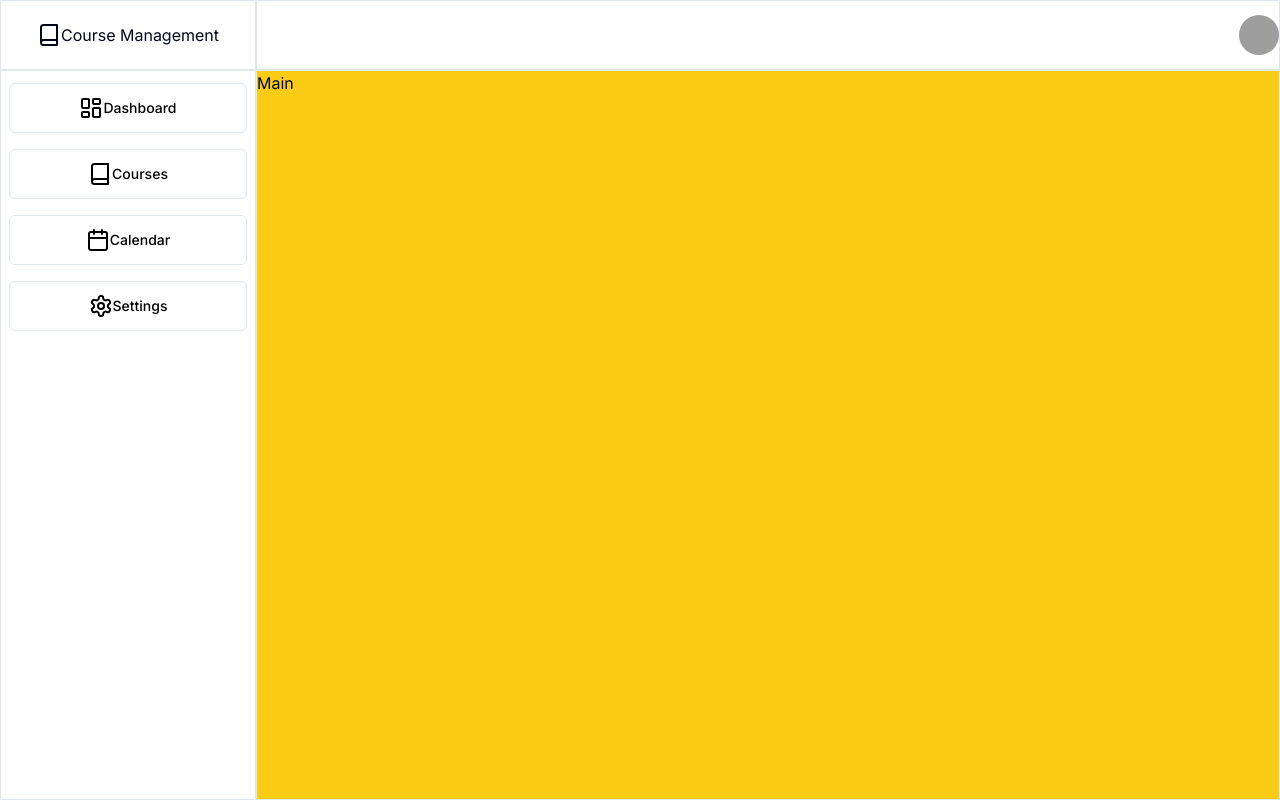
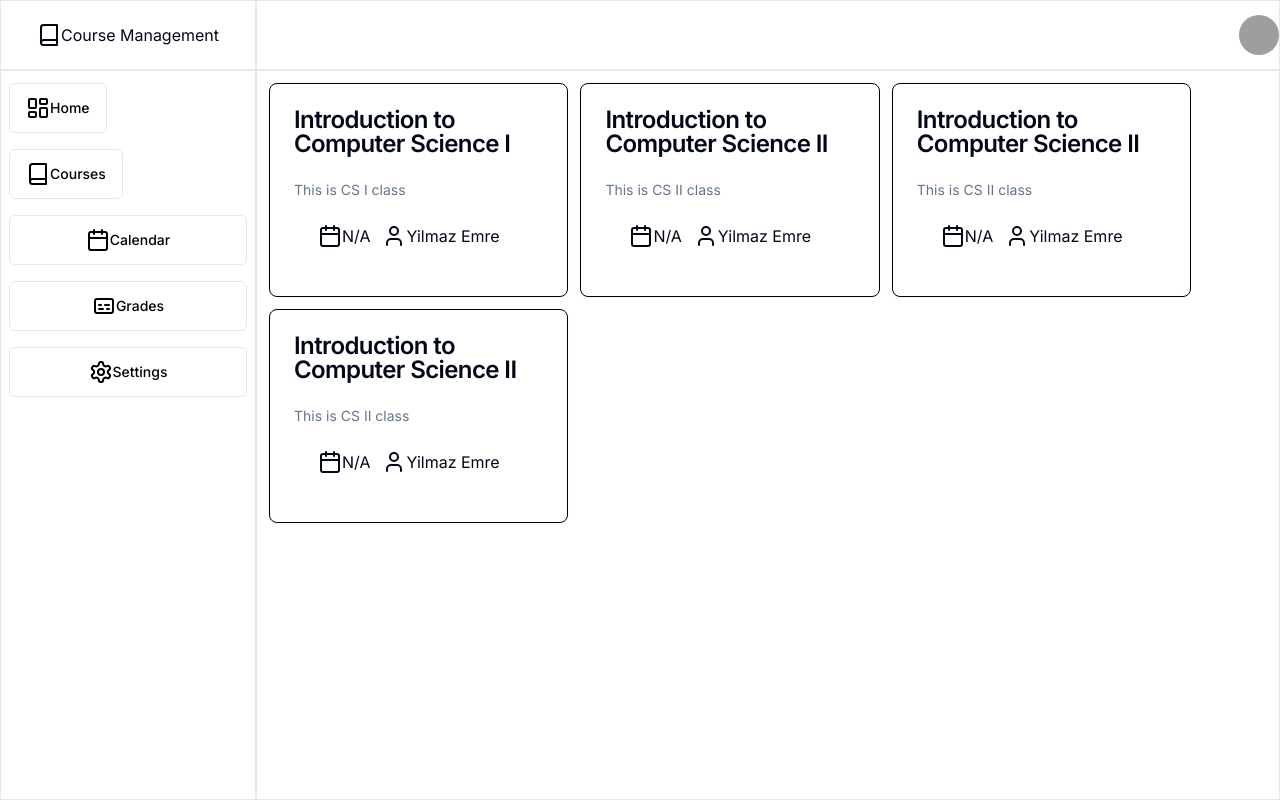
Before and after one commit to n2ai/CourseManagement-NEXT, a Next.js app in the folder coursemanagement/: page /profile/1 in a window 1280 px wide. Built offline with nearby package versions, Linux system fonts and the light colour scheme; no server answers; grey boxes are pictures that could not be loaded.

Commit message:
workin on navgiation

```diff
--- a/coursemanagement/src/app/profile/[id]/layout.tsx
+++ b/coursemanagement/src/app/profile/[id]/layout.tsx
@@ -72,8 +72,8 @@ export default function ProfileLayout({children,params}:LayoutProps){
                 <SideNav/>
             </div>
 
-            <div className="border w-full bg-yellow-400">
-                Main
+            <div className="border w-ful">
+                {children}
             </div>
         </div>
     )
--- a/coursemanagement/src/app/profile/[id]/page.tsx
+++ b/coursemanagement/src/app/profile/[id]/page.tsx
@@ -11,47 +11,91 @@ import {
     NavigationMenuList,
     NavigationMenuTrigger,
     NavigationMenuViewport,
-  } from "@/components/ui/navigation-menu"
+} from "@/components/ui/navigation-menu";
+import { Calendar, User } from "lucide-react";
+import {
+  Card,
+  CardContent,
+  CardDescription,
+  CardFooter,
+  CardHeader,
+  CardTitle,
+} from "@/components/ui/card";
+
+interface ICourseCards{
+  title:string,
+  CRN:string,
+  professor:string,
+  descriptions:string,
+  schedule:string,
+}
+
+const courseCards:ICourseCards[] = [
+  {title:'Introduction to Computer Science I',
+    CRN: 'CS1301',
+    professor:'Yilmaz Emre',
+    descriptions:'This is CS I class',
+    schedule:'N/A'
+  },{
+    title:'Introduction to Computer Science II',
+    CRN: 'CS1302',
+    professor:'Yilmaz Emre',
+    descriptions:'This is CS II class',
+    schedule:'N/A'
+  },{
+    title:'Introduction to Computer Science II',
+    CRN: 'CS1302',
+    professor:'Yilmaz Emre',
+    descriptions:'This is CS II class',
+    schedule:'N/A'
+  },{
+    title:'Introduction to Computer Science II',
+    CRN: 'CS1302',
+    professor:'Yilmaz Emre',
+    descriptions:'This is CS II class',
+    schedule:'N/A'
+  }
+]
 
 
 export default function Profile({params}:{params:{id:number}}){
 
     const [render,setRender] = useState<boolean>(false);
-    // const userId:number = params.id;
-    // const cookies = Cookies.get();
-    // const jwt:string = cookies?.jwt;
+
+    const courseCardsList = courseCards.map((course,index)=>{
+      return(
+        <Card key={index} className="border border-black sm:w-[30%]">
+          <CardHeader>
+            <CardTitle>
+              {`${course.title}`}
+            </CardTitle>
+          </CardHeader>
+          <CardContent>
+            <CardDescription>
+              {course.descriptions}
+            </CardDescription>
+          </CardContent>
+          <CardFooter>
+            <CardContent className="flex gap-3">
+              <div className="flex">
+                <Calendar />
+                <p>{course.schedule}</p>
+              </div>
+              <div className="flex">
+                <User />
+                <p>{course.professor}</p>
+              </div>
+            </CardContent>
+          </CardFooter>
+        </Card>
+      )
+    })
 
 
-    // useEffect(()=>{
-    //     const fetchData = async ()=>{
-    //         const res = await fetch('http://localhost:3000/api/profileVerify',{
-    //             method:'POST',
-    //             headers:{
-    //                 'Content-Type':'application/json'
-    //             },
-    //             body:JSON.stringify({userId:userId})
-    //         })
-
-    //         const status:number = res.status
-
-    //         if(status === 200){
-    //             setRender(true);
-    //         }else{
-    //             setRender(false);
-    //         }
-    //     }
-
-    //     fetchData();
-    // })
-
-    if(!render) return null;
-
-    //Get Data
 
     return(
-
-       <div>
-        This is home
+       <div className="flex p-3 gap-3 flex-wrap">
+          {courseCardsList}
        </div>
     )
 }
--- a/coursemanagement/src/components/ui/sidenav.tsx
+++ b/coursemanagement/src/components/ui/sidenav.tsx
@@ -1,18 +1,40 @@
 'use client';
 import { Button } from "./button";
-import { LayoutDashboard,Book,Calendar, Settings } from "lucide-react";
-export function SideNav (){
+import { usePathname } from 'next/navigation'
+import Link from "next/link";
+import { LayoutDashboard,Book,Calendar, Settings,Captions } from "lucide-react";
+
+interface ISideNavProps{
+    id:string
+}
+
+export function SideNav ({props}:{props:ISideNavProps}){
+
+    const pathname = usePathname()
+    console.log(pathname)
+
     return(
         <div className="flex flex-wrap flex-col gap-4 mt-3">
-            <Button className="h-[50px] border flex hover:text-white text-black bg-white ml-2 mr-2">
-                <LayoutDashboard />Dashboard
-            </Button>
-            <Button className="h-[50px] border hover:text-white text-black bg-white ml-2 mr-2">
-                <Book/>Courses
-            </Button>
+            <Link href={'/'}>
+                <Button className="h-[50px] border flex hover:text-white text-black bg-white ml-2 mr-2">
+                    <LayoutDashboard />Home
+                </Button>
+            </Link>
+
+            <Link href={'./courses'}>
+                <Button className="h-[50px] border hover:text-white text-black bg-white ml-2 mr-2">
+                    <Book/>Courses
+                </Button>
+            </Link>
+
             <Button className="h-[50px] border hover:text-white text-black bg-white ml-2 mr-2">
                 <Calendar/>Calendar
             </Button>
+
+            <Button className="h-[50px] border hover:text-white text-black bg-white ml-2 mr-2">
+                <Captions />Grades
+            </Button>
+
             <Button className="h-[50px] border hover:text-white text-black bg-white ml-2 mr-2">
                 <Settings/>Settings
             </Button>
```
